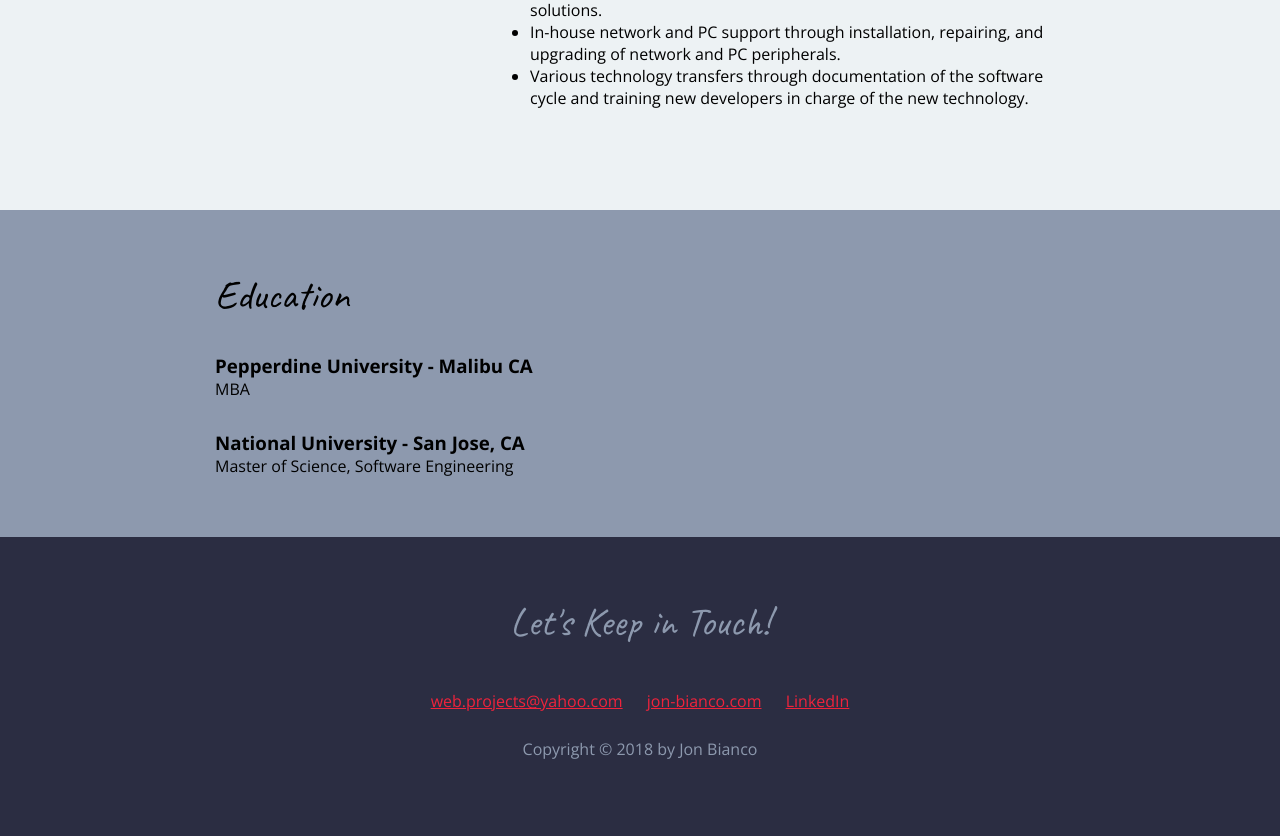
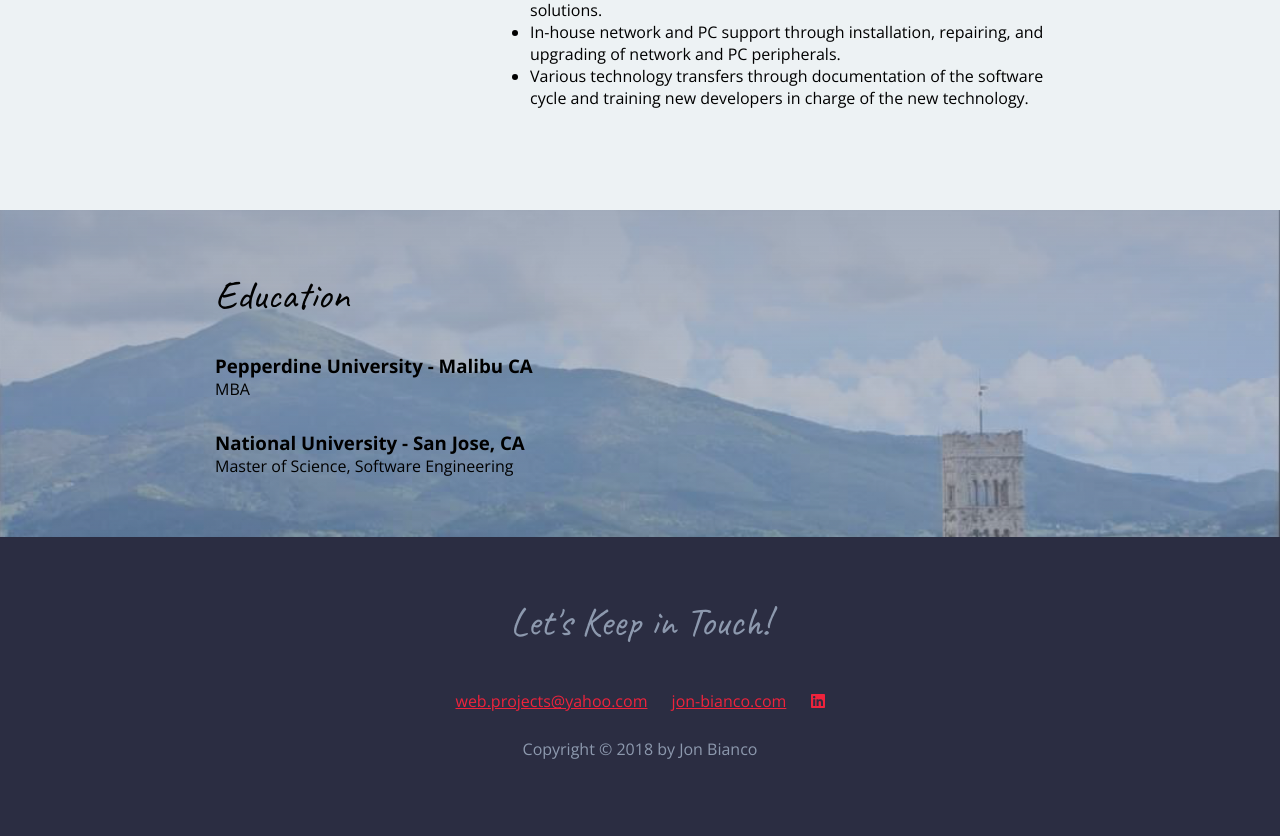
Before and after one commit to web-projects/jb-resume, a plain HTML site: page index.html in a window 1280 px wide. Shown: the part 1928-2764 px from the top of the page. Drawn offline with nearby package versions, Linux system fonts and the light colour scheme.

```diff
--- a/css/styles.css
+++ b/css/styles.css
@@ -110,7 +110,11 @@
 }
 /*------------------------- Education -------------------------*/
 .education {
-  background: #8D99AE;
+  /* background: #8D99AE; */
+  background: linear-gradient(rgba(141, 153, 173, 0.8),
+                              rgba(141, 153, 173, 0.5)),
+                              url(../images/luccatoscana.jpg) no-repeat fixed;
+  background-size: cover;
 }
 p + h3 {
   margin-top: 30px;
--- a/index.html
+++ b/index.html
@@ -6,6 +6,10 @@
     <meta name="viewport" content="width=device-width, initial-scale=1.0">
     <title>Jon Bianco | Resume</title>
     <link href="https://fonts.googleapis.com/css?family=Caveat|Open+Sans:400,700" rel="stylesheet">
+
+    <!-- https://fontawesome.com/how-to-use/on-the-web/setup/getting-started?using=web-fonts-with-css -->
+    <script defer src="https://use.fontawesome.com/releases/v5.1.0/js/all.js" integrity="sha384-3LK/3kTpDE/Pkp8gTNp2gR/2gOiwQ6QaO7Td0zV76UFJVhqLl4Vl3KL1We6q6wR9" crossorigin="anonymous"></script>
+
     <link rel="stylesheet" href="css/styles.css">
   </head>
 
@@ -117,7 +121,7 @@
         <div class="contact-info">
             <a href="mailto:web.projects@yahoo.com">web.projects@yahoo.com</a>
             <a href="http://Jon-Bianco.com">jon-bianco.com</a>
-            <a href="https://www.linkedin.com/in/jon-bianco/">LinkedIn</a>
+            <a href="https://www.linkedin.com/in/jon-bianco/"><i class="fab fa-linkedin"></i></a>
         </div>
 
         <p>Copyright &copy; 2018 by Jon Bianco</p>
```
Also changed, not shown: README.md, images/luccatoscana.jpg (added), images/luccatoscana.png (added), 1 other file.
